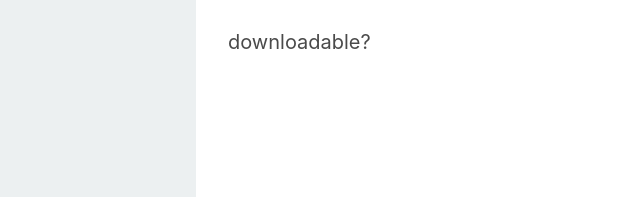
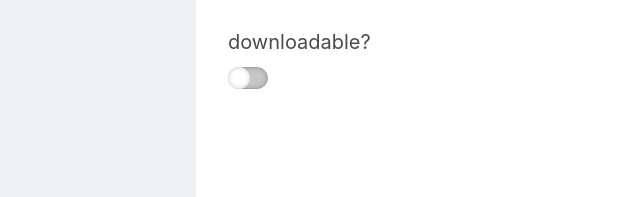
Before and after one commit to Vinteo-inc/design, a plain HTML site: page index.html in a window 1280 px wide. Shown: the part 247-444 px from the top of the page, 640-1280 px from the left. Drawn offline with nearby package versions, Linux system fonts and the light colour scheme.

Commit message:
added toggle switch with "downloadable?"

```diff
--- a/app.css
+++ b/app.css
@@ -15,12 +15,15 @@
 
 /*---------------------------------------------------MAIN-COLUMNS-----------------------------------------------*/
 
+/*----------------------------VIDEO-BOX----------------------*/
 .video-box{
     background-color: #ecf0f1;
     height:70vh;
     border-radius: 10px;
     margin-right: 20px;
 }
+
+/*----------------------------OPTION-BOX----------------------*/
 
 .option-box{
     font-size: 20px;
@@ -41,6 +44,40 @@
     outline: none;
 }
 
+.toggle-switch{
+    cursor:pointer;
+    position: relative;
+    width: 40px;
+    height: 20px;
+    -webkit-appearance:none ;
+    background: #c6c6c6;
+    outline: none;
+    transition: 0.5s;
+    box-shadow: inset 0 0 5px rgba(0,0,0,0.2);
+}
+
+.toggle-switch:checked{
+    background: #03a9f4;
+}
+
+.toggle-switch:before{
+    content:'';
+    position: absolute;
+    width: 20px;
+    height:20px;
+    border-radius: 20px;
+    top:0;
+    left:0;
+    background: #fff;
+    transform: scale(1.1);
+    box-shadow: inset 0 0 5px rgba(0,0,0,0.2);
+    transition: 0.5s;
+}
+
+.toggle-switch:checked:before{
+    left:20px;
+}
+
 /*---------------------------------------------------BUTTONS-----------------------------------------------*/
 
 .buttons ul li{
@@ -52,6 +89,8 @@
 .buttons ul li button{
     transition: ease-in-out 0.2s;
 }
+
+/*----------------------------BTN-1----------------------*/
 
 .btn-1{
     color:#fff;
@@ -65,6 +104,8 @@
     background-color:#d10000 ;
 }
 
+/*----------------------------BTN-2----------------------*/
+
 .btn-2{
     color:#fff;
     background-color: #00d0f5;
--- a/index.html
+++ b/index.html
@@ -20,7 +20,7 @@
                 <ul>
                     <li>Video Quality <ion-icon name="chevron-down-outline"></ion-icon> </li>
                     <li>Password? <br> <input type="text" placeholder="Ex-abcde12345"> </li>
-                    <li>downloadable?</li>
+                    <li>downloadable? <br> <input type="checkbox" class = "toggle-switch"> </li>
                 </ul>
             </div>
 
```
